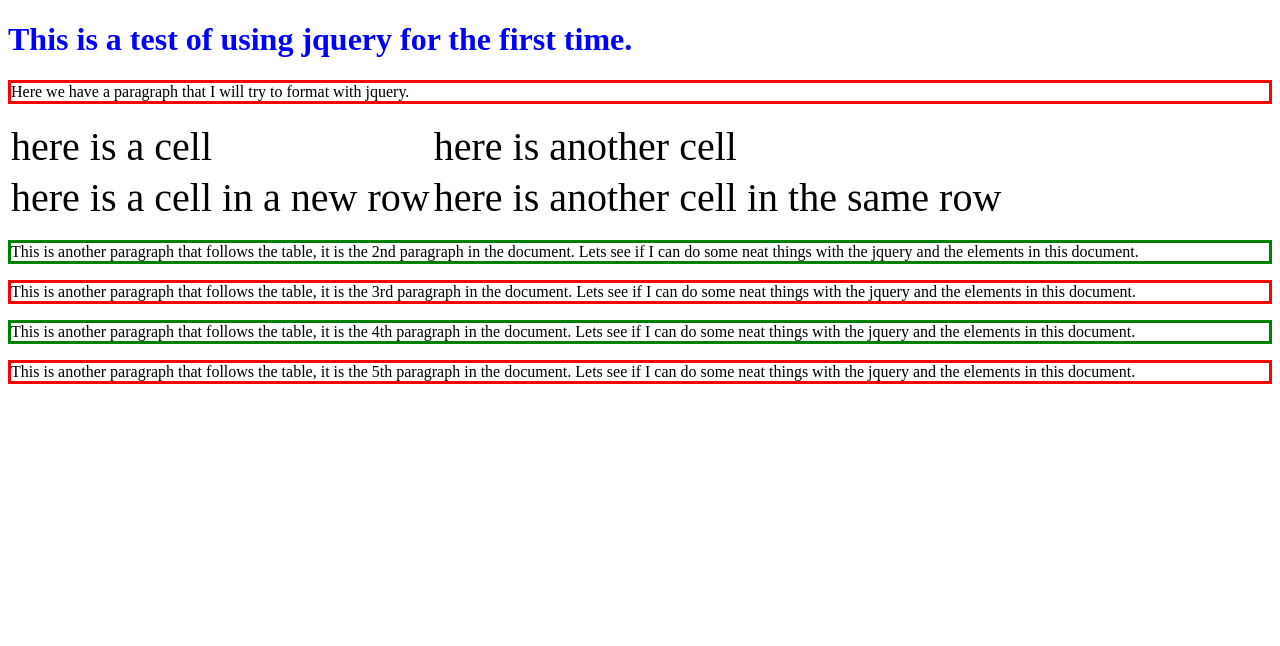
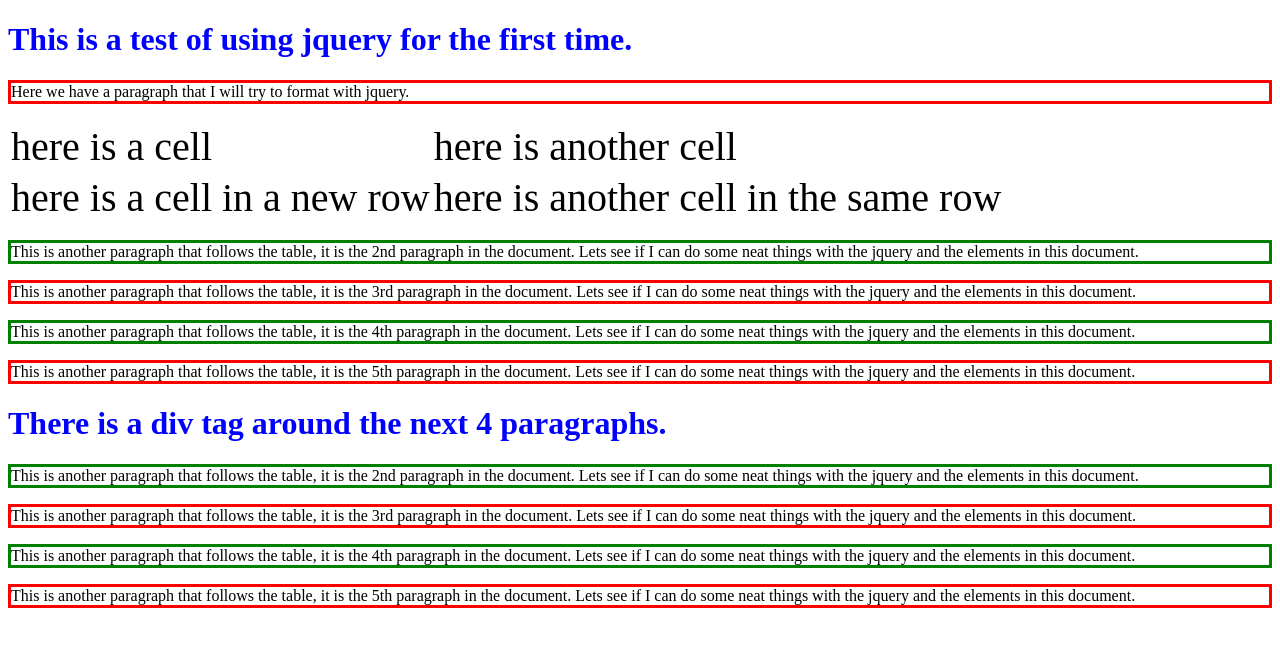
Before and after one commit to jrathje/myjquery, a plain HTML site: page ‌index.html in a window 1280 px wide. Drawn offline with Linux system fonts and the light colour scheme.

Commit message:
Added a div tag and additional 4 paragraphs. (I do not know why the file is named  "\342\200\214index.html"  Changes to be committed: 	modified:   "\342\200\214index.html"

```diff
--- a/‌index.html
+++ b/‌index.html
@@ -38,5 +38,20 @@
 	<p> This is another paragraph that follows the table, it is the 5th paragraph
 	in the document. Lets see if I can do some neat things with the jquery and the
 	elements in this document.</p>
+	<h1> There is a div tag around the next 4 paragraphs.</h1>
+	<div class="c1">
+			<p> This is another paragraph that follows the table, it is the 2nd paragraph
+			in the document. Lets see if I can do some neat things with the jquery and the
+			elements in this document.</p>
+			<p> This is another paragraph that follows the table, it is the 3rd paragraph
+			in the document. Lets see if I can do some neat things with the jquery and the
+			elements in this document.</p>
+			<p> This is another paragraph that follows the table, it is the 4th paragraph
+			in the document. Lets see if I can do some neat things with the jquery and the
+			elements in this document.</p>
+			<p> This is another paragraph that follows the table, it is the 5th paragraph
+			in the document. Lets see if I can do some neat things with the jquery and the
+			elements in this document.</p>
+	</div>
 </body>
 </html>
```
